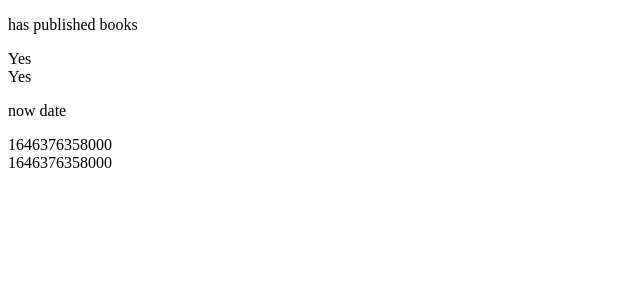
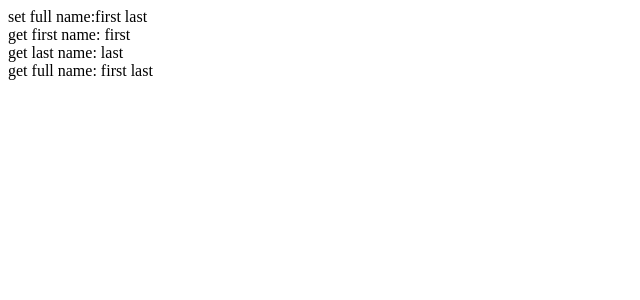
Before and after one commit to osaguild/vue-test, a Vue app: page / in a window 1280 px wide. Shown: the top 300 px of the page, without its empty margins (0-640 px from the left). Built offline with nearby package versions, Linux system fonts and the light colour scheme.

Commit message:
completed

```diff
--- a/src/App.vue
+++ b/src/App.vue
@@ -1,13 +1,9 @@
 <template>
   <div>
-    <p>has published books</p>
-    <div>{{ publishedBooksMessageCompute }}</div>
-    <div>{{ publishedBooksMessageMethod() }}</div>
-  </div>
-  <div>
-    <p>now date</p>
-    <div>{{ dateNowCompute }}</div>
-    <div>{{ dateNowMethod() }}</div>
+    <div>set full name:{{ this.fullName = 'first last' }}</div>
+    <div>get first name: {{ firstName }}</div>
+    <div>get last name: {{ lastName }}</div>
+    <div>get full name: {{ fullName }}</div>
   </div>
 </template>
 
@@ -15,30 +11,20 @@
 export default {
   data() {
     return {
-      author: {
-        name: "John Doe",
-        books: [
-          'Vue 2 - Advanced Guide',
-          'Vue 3 - Basic Guide',
-          'Vue 4 - The Mystery'
-        ]
-      }
+      firstName: '',
+      lastName: ''
     }
   },
   computed: {
-    publishedBooksMessageCompute() {
-      return this.author.books.length > 0 ? 'Yes' : 'No'
-    },
-    dateNowCompute() {
-      return Date.now()
-    }
-  },
-  methods: {
-    publishedBooksMessageMethod() {
-      return this.author.books.length > 0 ? 'Yes' : 'No'
-    },
-    dateNowMethod() {
-      return Date.now()
+    fullName: {
+      get() {
+        return this.firstName + ' ' + this.lastName
+      },
+      set(newValue) {
+        const names = newValue.split(' ')
+        this.firstName = names[0]
+        this.lastName = names[names.length - 1]
+      }
     }
   }
 }
```
